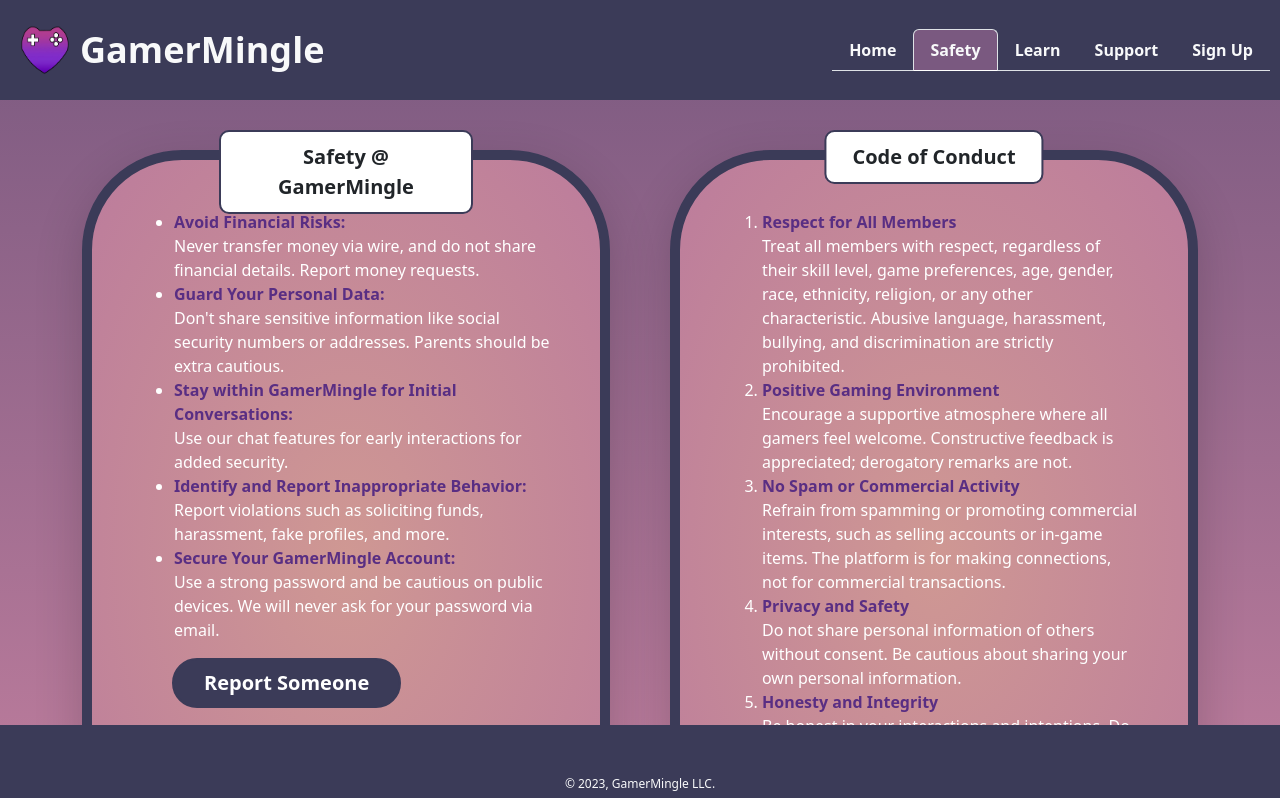
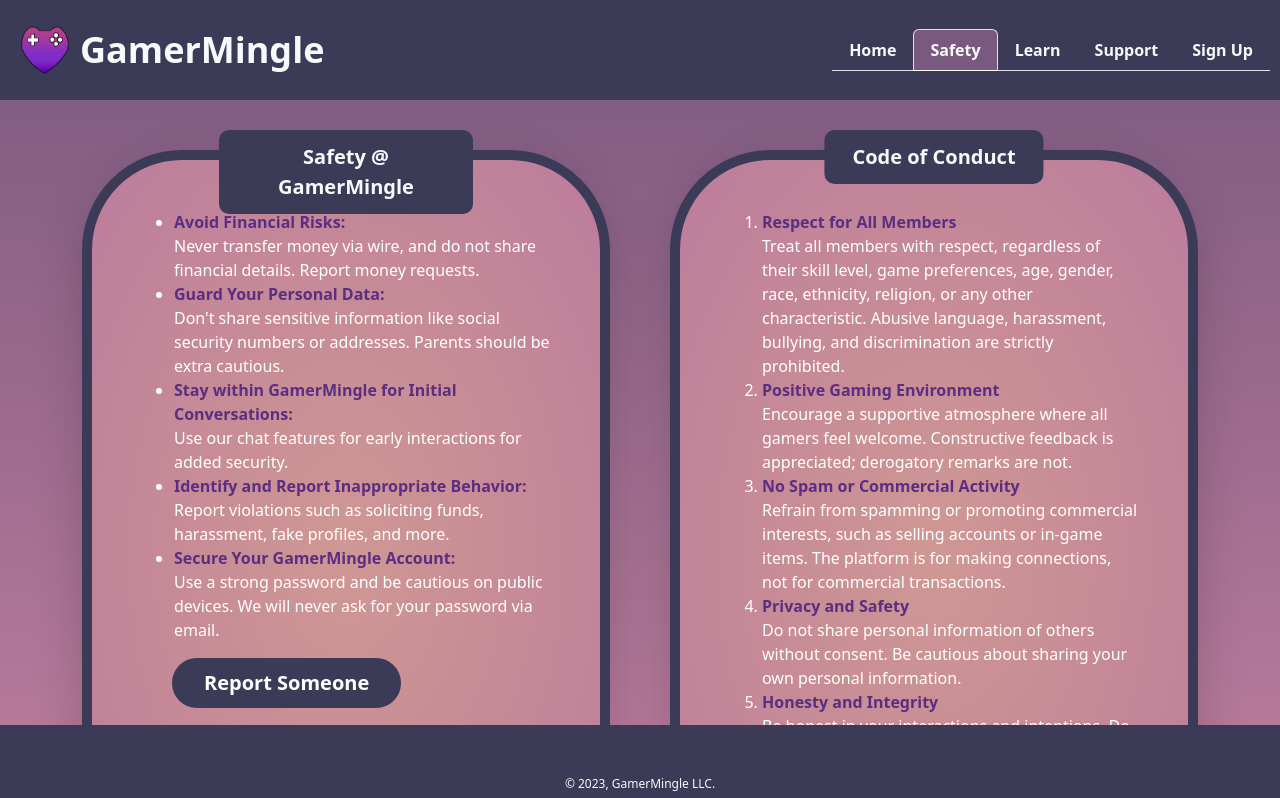
Before and after one commit to rmarmito/GamerMingle, a React (Create React App) app in the folder gamermingle-react/: page /safety in a window 1280 px wide. Shown: the top 798 px of the page. Built offline with nearby package versions, Linux system fonts and the light colour scheme.

Commit message:
Changed top box styling to match header background

```diff
--- a/gamermingle-react/src/components/SafetyPage.js
+++ b/gamermingle-react/src/components/SafetyPage.js
@@ -22,7 +22,7 @@ function SafetyPage() {
   };
 
   const topBoxStyles = {
-    background: "white",
+    background: "#3b3b58",
     border: "2px solid #3b3b58",
     borderRadius: "10px",
     position: "absolute",
@@ -49,7 +49,7 @@ function SafetyPage() {
               className="top-box"
               style={{ ...topBoxStyles, textAlign: "center" }}
             >
-              <p className="text-dark fw-bold fs-5 px-3 mb-0">
+              <p className="text-light fw-bold fs-5 px-3 mb-0">
                 Safety @ GamerMingle
               </p>
             </div>
@@ -108,7 +108,7 @@ function SafetyPage() {
             style={{ ...boxStyles, marginLeft: "30px" }}
           >
             <div className="top-box" style={{ ...topBoxStyles }}>
-              <p className="text-dark fw-bold fs-5 px-3 mb-0">
+              <p className="text-light fw-bold fs-5 px-3 mb-0">
                 Code of Conduct
               </p>
             </div>
```
